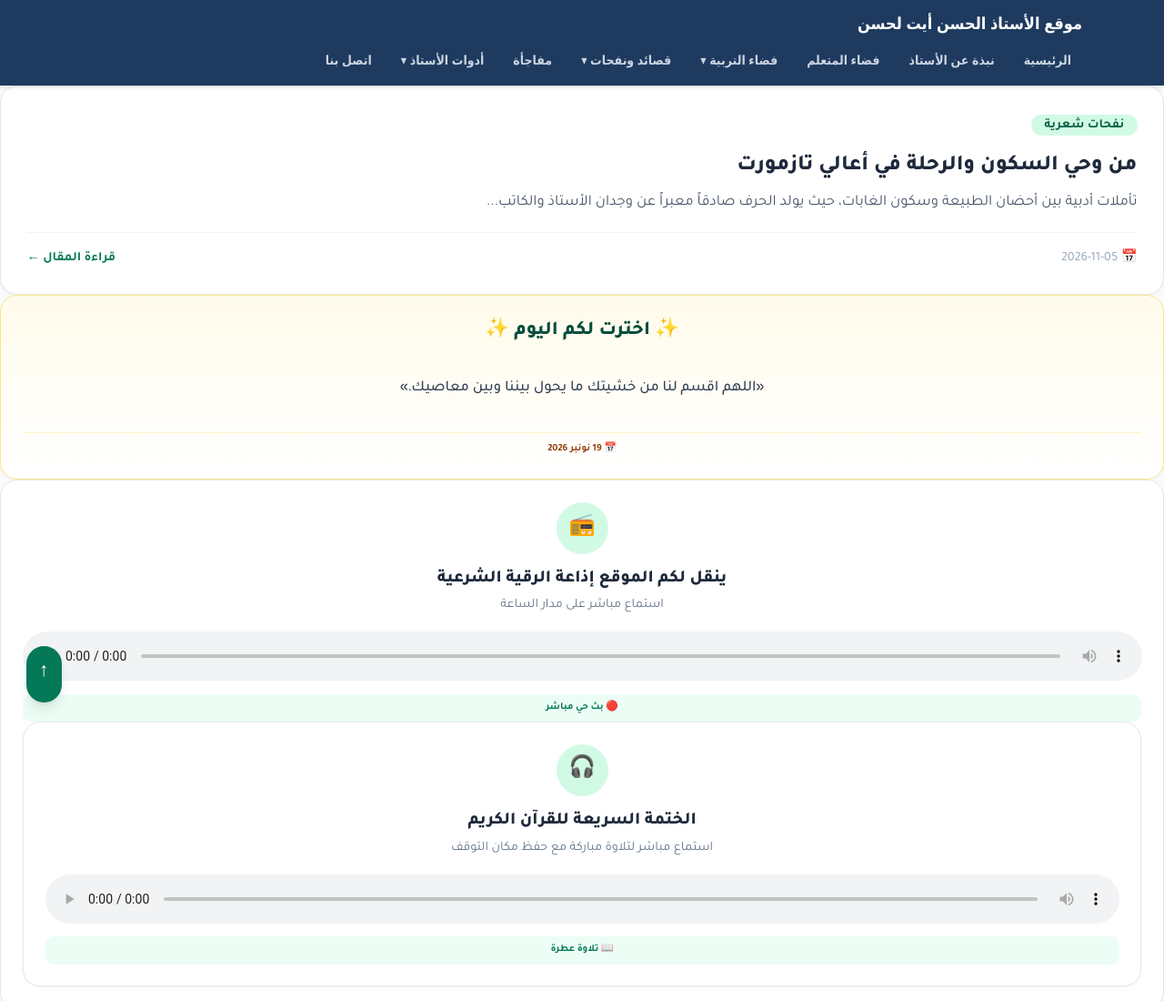
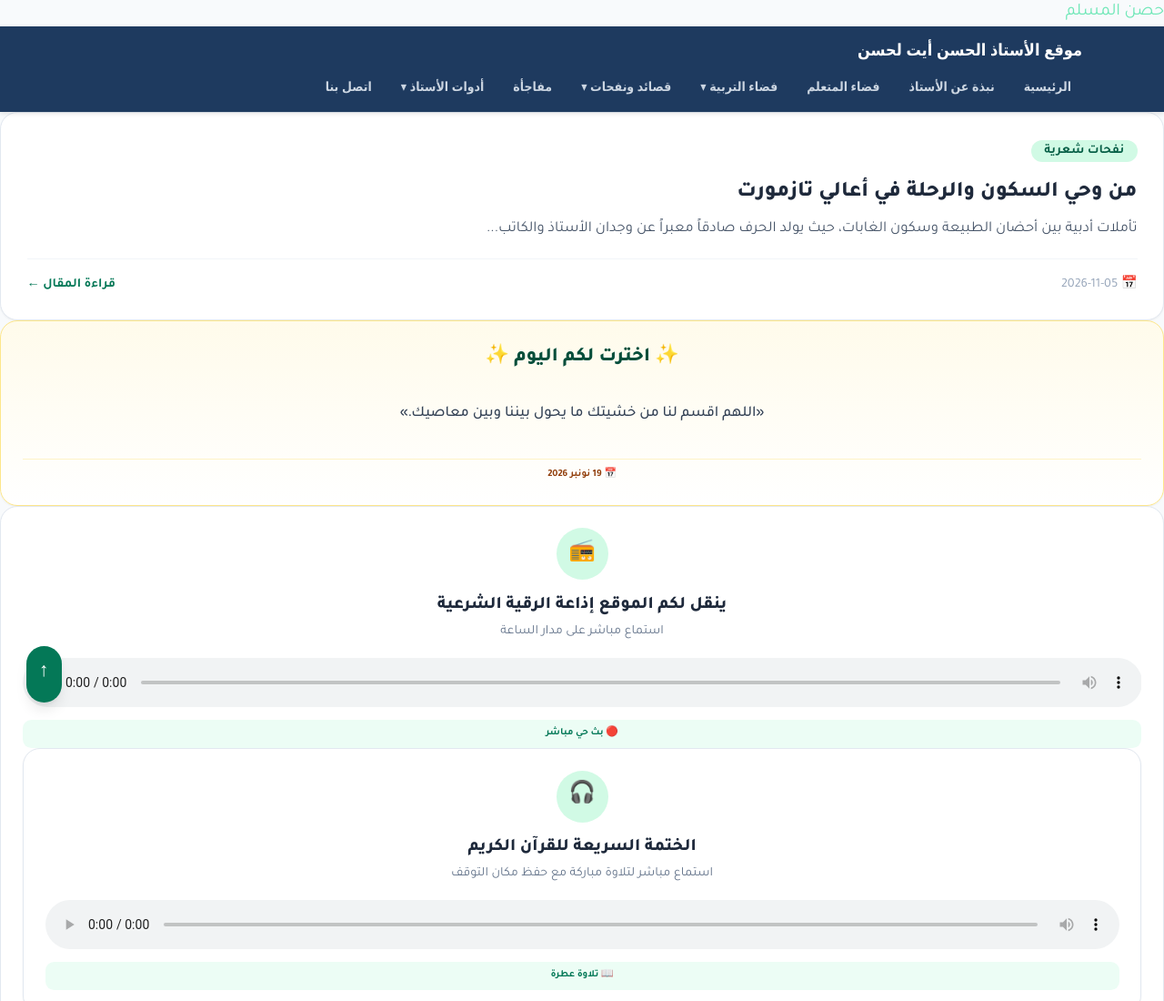
Before and after one commit to mashaallahtarbeyya-cpu/aitlahcen, a plain HTML site: page index.html in a window 1280 px wide. Shown: the top 1100 px of the page at 91% size. Drawn offline with nearby package versions, Linux system fonts and the light colour scheme.

Commit message:
Update index.html

```diff
--- a/index.html
+++ b/index.html
@@ -25,6 +25,7 @@
         title="العودة إلى الأعلى">
   ↑
 </button>
+	<a href="hisn.html" class="hover:text-emerald-300 transition">حصن المسلم </a>
 </body>
    <!-- شريط التنقل العلوي المحدث والمنظم بدقة -->
 <nav class="site-nav">
```
